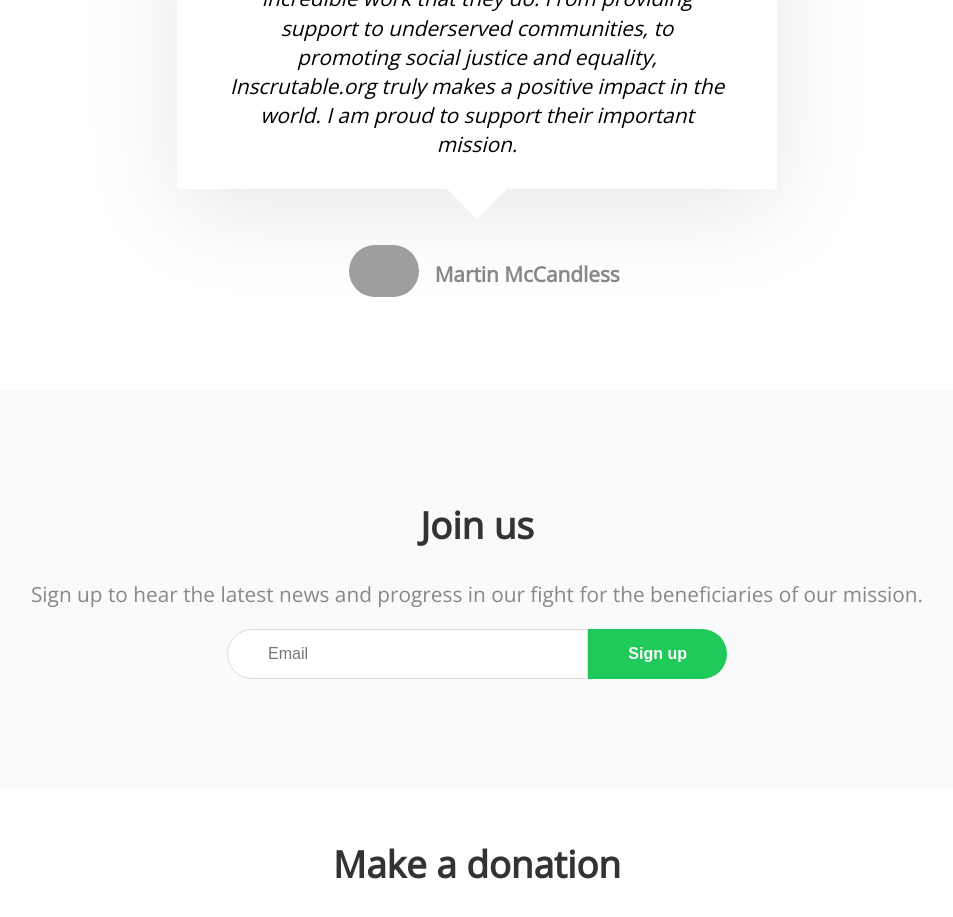
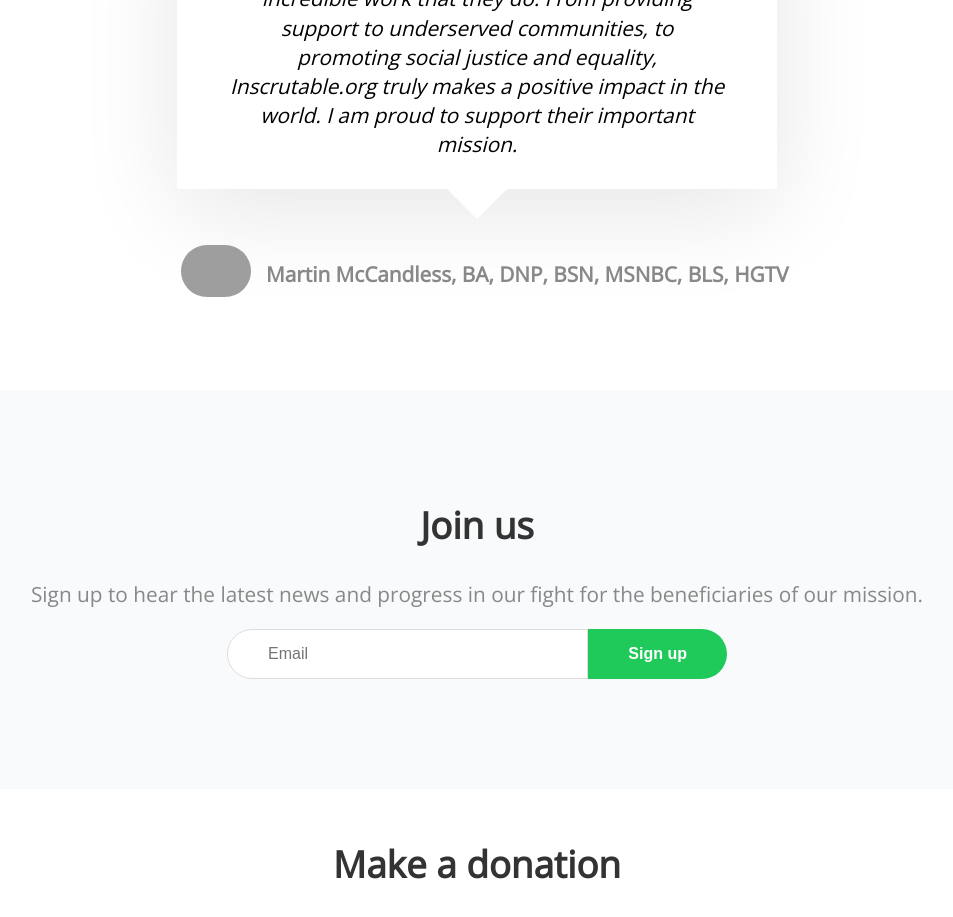
Before and after one commit to dankarlin/inscrutable-cause, a Jekyll site: the page built from index.html, in a window 1280 px wide and 1400 px high, scrolled down 2262 px. Shown: the top 917 px of the window, without its empty margins (163-1116 px from the left). Built offline with Jekyll 4.4.1, drawn with Linux system fonts in a browser that asks for light colours; nearby versions of some CDN libraries; a script that is not in the unit is left out; some of the changed text lies outside the part shown; grey boxes are pictures that could not be loaded.

```diff
--- a/index.html
+++ b/index.html
@@ -85,7 +85,7 @@
 		<div class="attribute">
 			<p class="meta">
 				<span class="image"><img class="editable" src="{{ site.baseurl }}/images/DALLE-2022-12-13-16.24.13---photograph-of-a-philanthropist.png" alt="MM" /></span>
-				<span class="author editable"><strong>Martin McCandless</strong></span>
+				<span class="author editable"><strong>Martin McCandless, BA, DNP, BSN, MSNBC, BLS, HGTV</strong></span>
 			</p>
 		</div>
 	</blockquote>
@@ -106,6 +106,13 @@
 
 <div class="container" id="donate">
 	<h2 class="editable">Make a donation</h2>
+	<p class="editable">
+		Our team is made up of passionate and dedicated individuals who are committed to making a positive impact in the world. We strive to promote equality and social justice for all, and we believe that everyone has something valuable to contribute.
+
+		But we can't do it alone. We need your help to make a difference. By joining the Inscrutable.org movement, you can help us empower the voiceless and underserved. Together, we can create a better world for all.
+
+		Thank you for considering a donation to Inscrutable.org. Your support will help us continue our important work, and make a real difference in the lives of those who need it most.
+	</p>
 	<div class="donate">
 		{{ site.donation_embed }}
 	</div>
```
